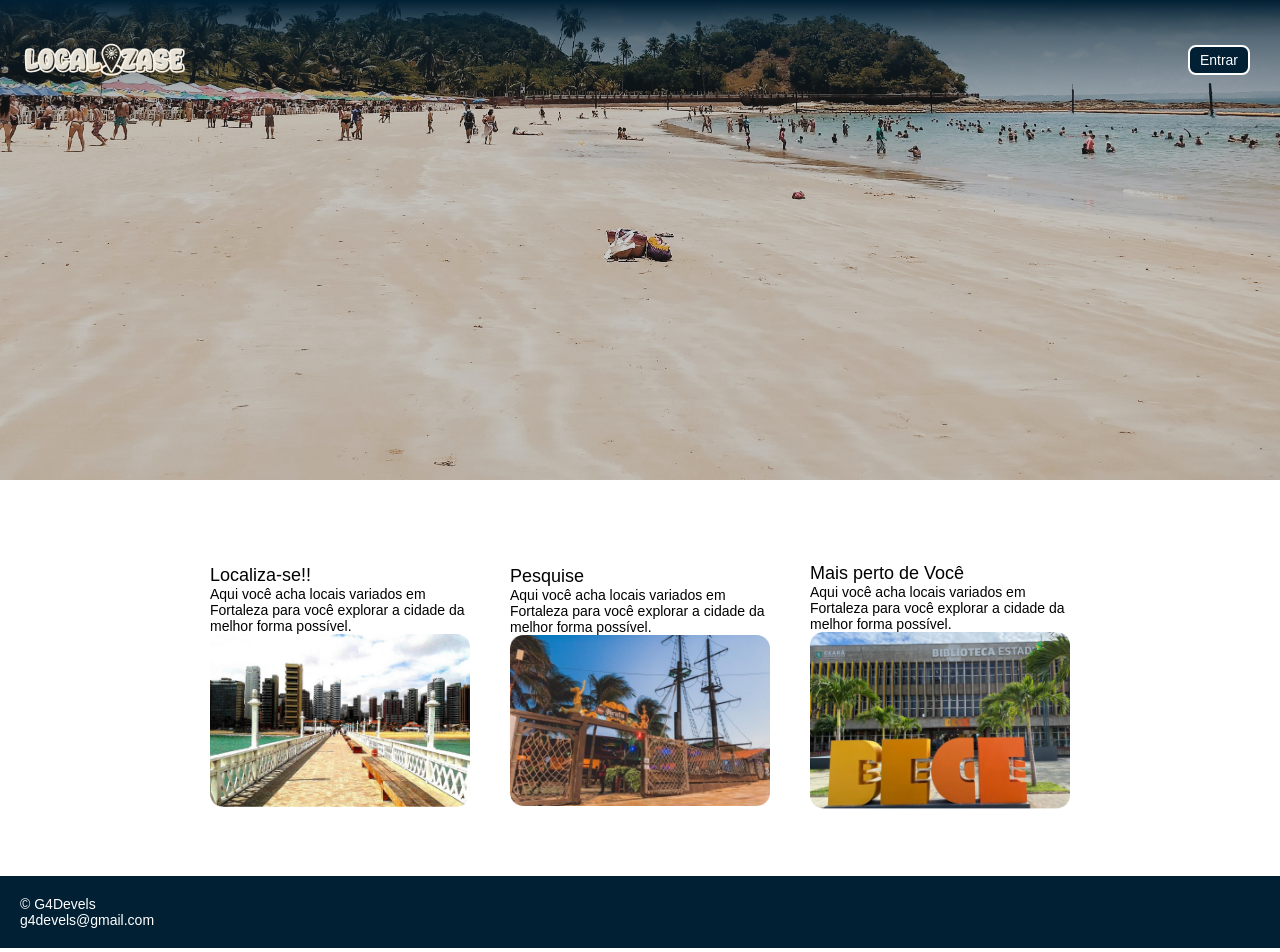
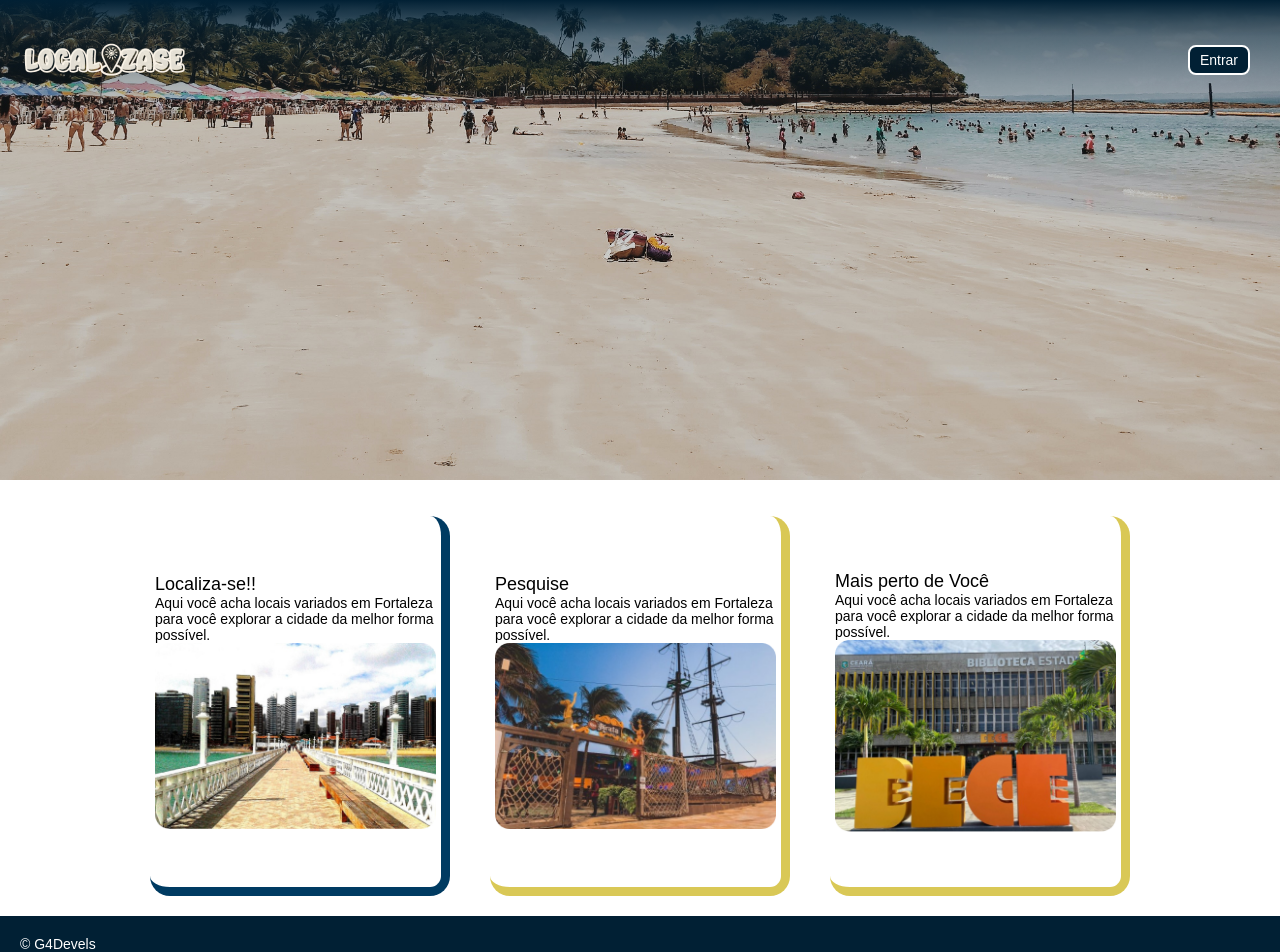
Before and after one commit to G4Devels/Projeto-Localizase, a React (Create React App) app in the folder app/: page / in a window 1280 px wide. Shown: the top 952 px of the page. Built offline with nearby package versions, Linux system fonts and the light colour scheme; a web font is replaced by a local one.

Commit message:
adding card border color

```diff
--- a/app/src/component_styles/landing_page.css
+++ b/app/src/component_styles/landing_page.css
@@ -59,5 +59,22 @@ header .header-nav a:hover {
     flex-direction: column;
     justify-content: center;
 
-    padding: 20px;
+    margin: 20px;
+    padding: 5px;
+
+    border-width: 0px 9px 9px 0px;
+    border-style: solid;
+    border-radius: 20px;
 }
+
+.about-container #about-container-card-1 {
+    border-color: var(--color06);
+}
+
+.about-container #about-container-card-2 {
+    border-color: var(--color03);
+}
+
+.about-container #about-container-card-3 {
+    border-color: var(--color07);
+}
--- a/app/src/components/landing_page/main_landing_page.js
+++ b/app/src/components/landing_page/main_landing_page.js
@@ -12,16 +12,16 @@ export const MainLanding = () => {
     return (
         <>
 
-            <header class='landing_page_header'>
-                <nav class="header-nav">
+            <header className='landing_page_header'>
+                <nav className="header-nav">
                     <img src={require('../../assets/localizase_logo.png')} alt="Logo do localizase"/>
-                    <Link class="a" to={signed ? "/home" : "/login"}>Entrar</Link>
+                    <Link className="a" to={signed ? "/home" : "/login"}>Entrar</Link>
                 </nav>
             </header>
 
 
             <div className='about-container'>
-                <div className='about-container-card'>
+                <div id='about-container-card-1' className='about-container-card'>
                     <section>
                         <h1>Localiza-se!!</h1>
                         <p>Aqui você acha locais variados em Fortaleza para você explorar a cidade da melhor forma possível.</p>
@@ -31,7 +31,7 @@ export const MainLanding = () => {
                 </div>
 
 
-                <div className='about-container-card'>
+                <div id='about-container-card-2' className='about-container-card'>
                     <section>
                         <h1>Pesquise</h1>
                         <p>Aqui você acha locais variados em Fortaleza para você explorar a cidade da melhor forma possível.</p>
@@ -41,7 +41,7 @@ export const MainLanding = () => {
                 </div>
 
 
-                <div className='about-container-card'>
+                <div id='about-container-card-2' className='about-container-card'>
                     <section>
                         <h1>Mais perto de Você</h1>
                         <p>Aqui você acha locais variados em Fortaleza para você explorar a cidade da melhor forma possível.</p>
```
